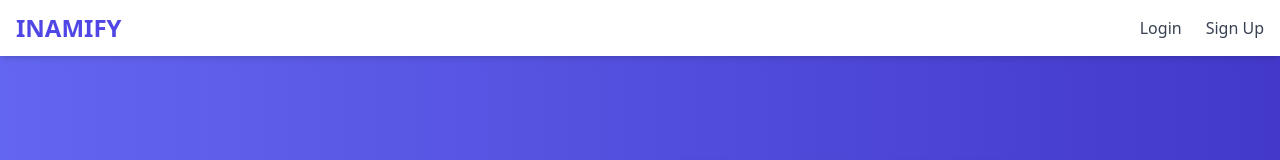
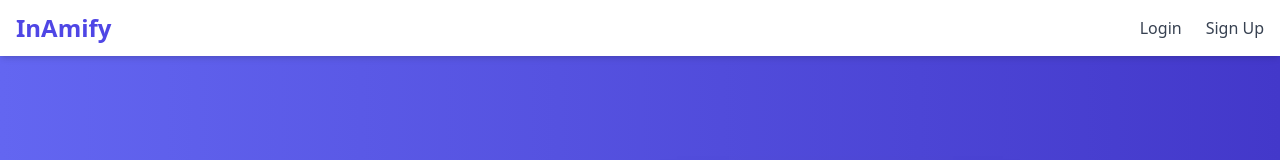
Before and after one commit to inammohsin04/INAMIFY, a React (Vite) app: page / in a window 1280 px wide. Shown: the top 160 px of the page. Built offline with nearby package versions, Linux system fonts and the light colour scheme.

Commit message:
Navbar.tsx

```diff
--- a/src/components/Navbar.tsx
+++ b/src/components/Navbar.tsx
@@ -24,7 +24,7 @@ const Navbar: React.FC = () => {
       <div className="container mx-auto px-4 py-3">
         <div className="flex justify-between items-center">
           <Link to="/" className="flex items-center">
-            <span className="text-2xl font-bold text-indigo-600">INAMIFY</span>
+            <span className="text-2xl font-bold text-indigo-600">InAmify</span>
           </Link>
 
           {/* Desktop Navigation */}
```
